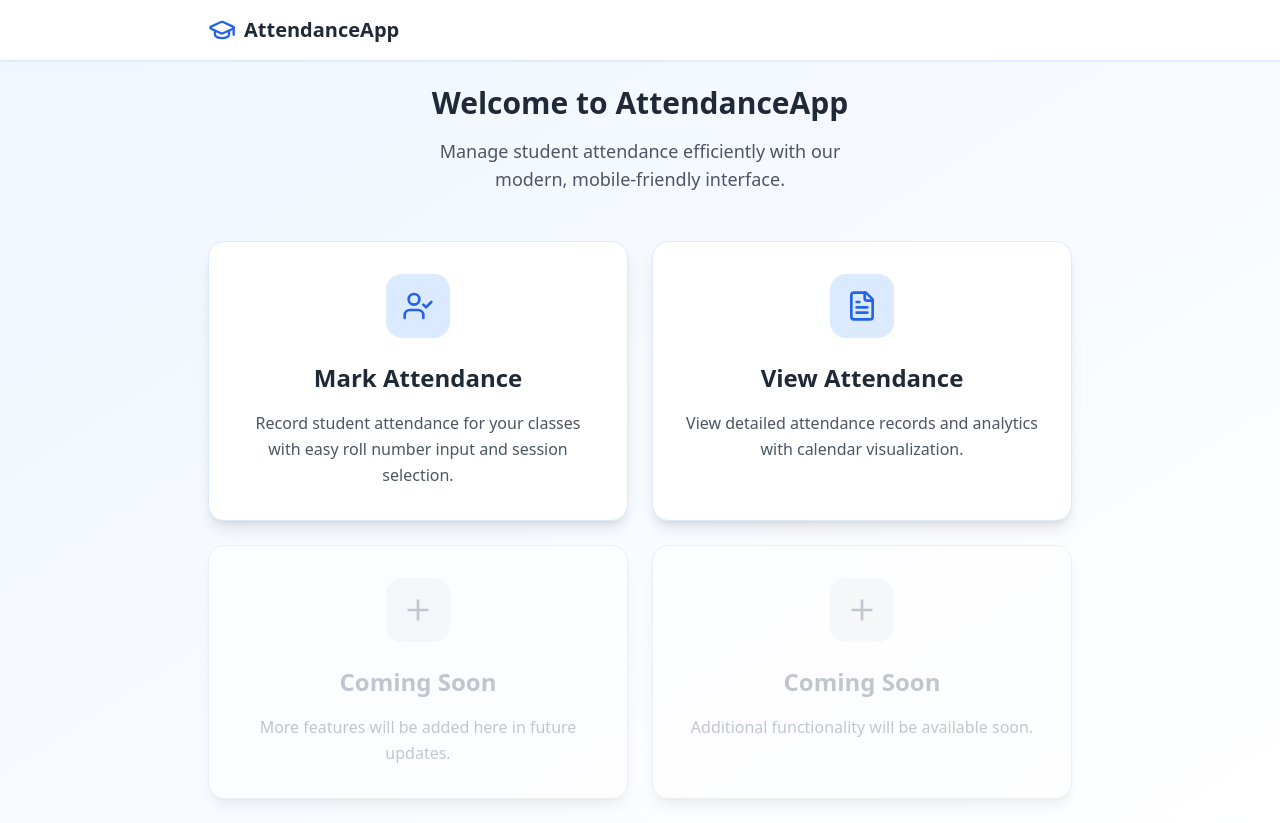
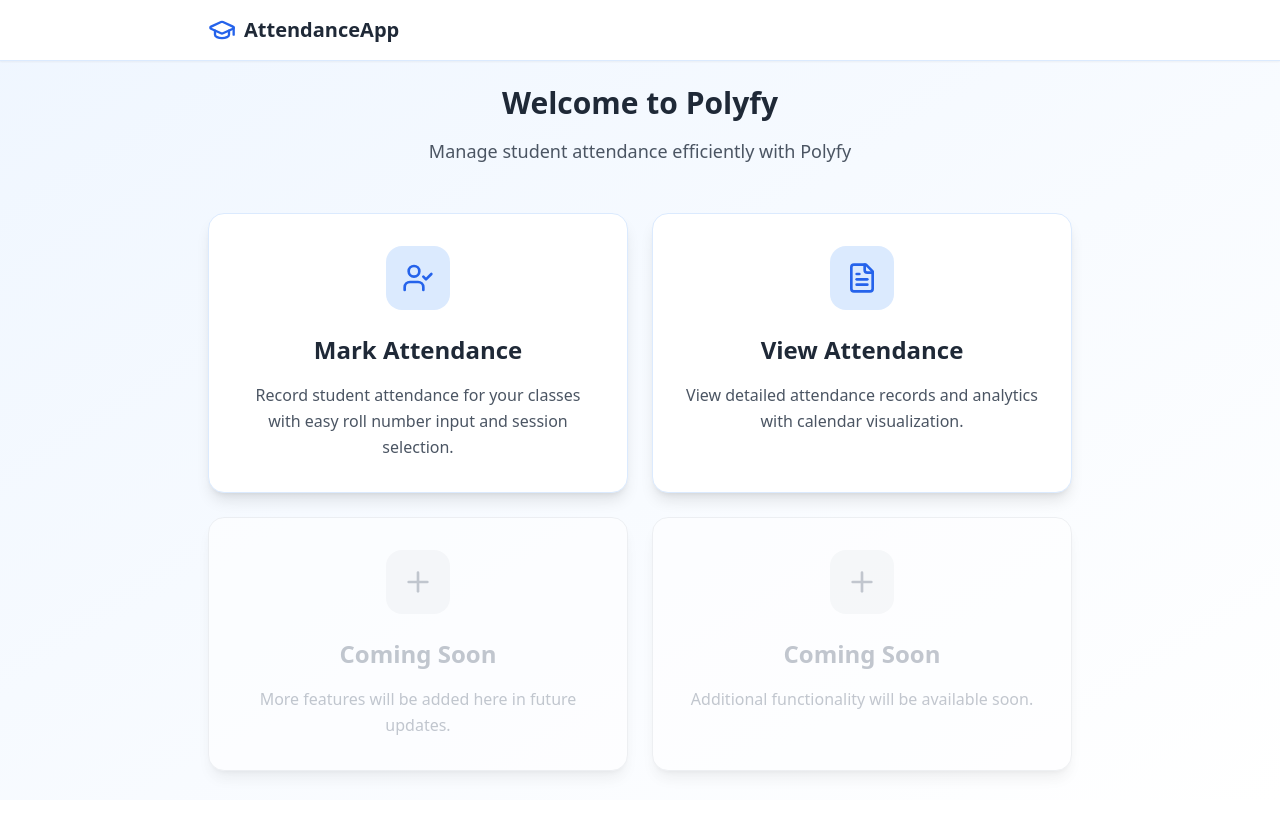
Before and after one commit to fehedcv/absentees-tracker, a React (Vite) app in the folder frontend/: page / in a window 1280 px wide. After the commit the page ends 800 px from the top, so only its background shows below. Built offline with nearby package versions, Linux system fonts and the light colour scheme.

Commit message:
Update HomePage.tsx

```diff
--- a/frontend/src/components/HomePage.tsx
+++ b/frontend/src/components/HomePage.tsx
@@ -13,10 +13,10 @@ const HomePage: React.FC = () => {
     <div className="space-y-8">
       <div className="text-center mb-12">
         <h1 className="text-3xl font-bold text-gray-800 mb-4">
-          Welcome to AttendanceApp
+          Welcome to Polyfy
         </h1>
         <p className="text-lg text-gray-600 max-w-md mx-auto">
-          Manage student attendance efficiently with our modern, mobile-friendly interface.
+          Manage student attendance efficiently with Polyfy
         </p>
       </div>
 
```
